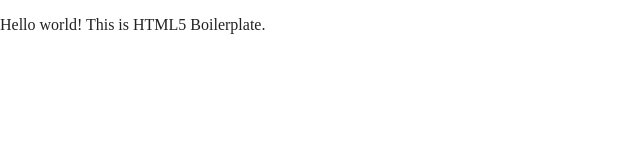
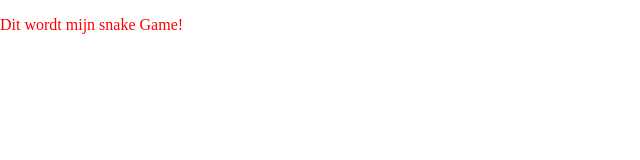
Before and after one commit to martijnkunstman/snake2021, a website built with Parcel: page index.html in a window 1280 px wide. Shown: the whole page, without its empty margins (0-640 px from the left). Built offline with nearby package versions, Linux system fonts and the light colour scheme.

Commit message:
change index css js

```diff
--- a/css/main.css
+++ b/css/main.css
@@ -86,6 +86,15 @@
 /* ==========================================================================
    Author's custom styles
    ========================================================================== */
+
+
+.red{
+  color: red;
+}
+
+
+
+
 
 /* ==========================================================================
    Helper classes
--- a/index.html
+++ b/index.html
@@ -25,7 +25,7 @@
 <body>
 
   <!-- Add your site or application content here -->
-  <p>Hello world! This is HTML5 Boilerplate.</p>
+  <p class="red">Dit wordt mijn snake Game!</p>
   <script src="js/vendor/modernizr-3.11.2.min.js"></script>
   <script src="js/plugins.js"></script>
   <script src="js/main.js"></script>
--- a/js/main.js
+++ b/js/main.js
@@ -0,0 +1 @@
+console.log("start2");
```
